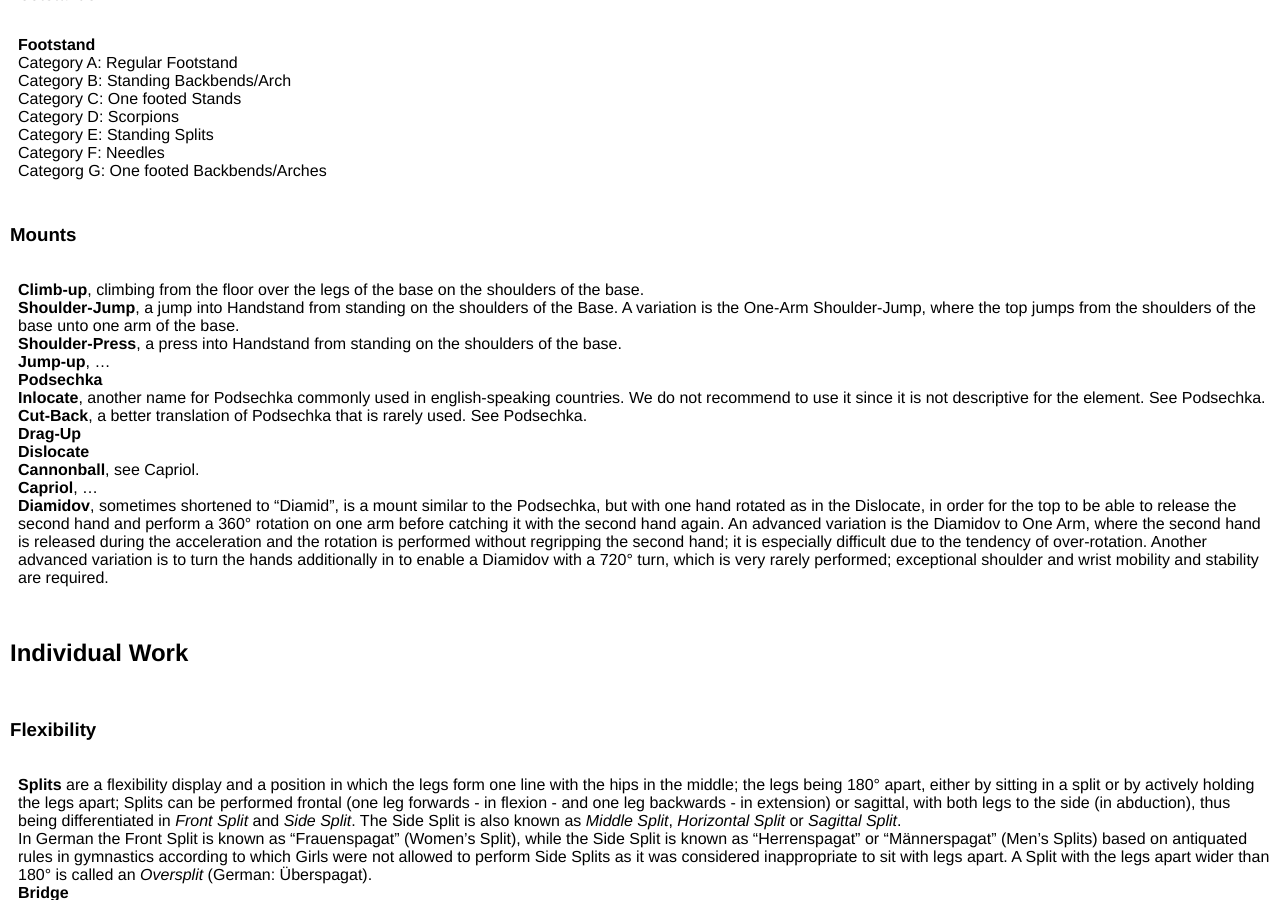
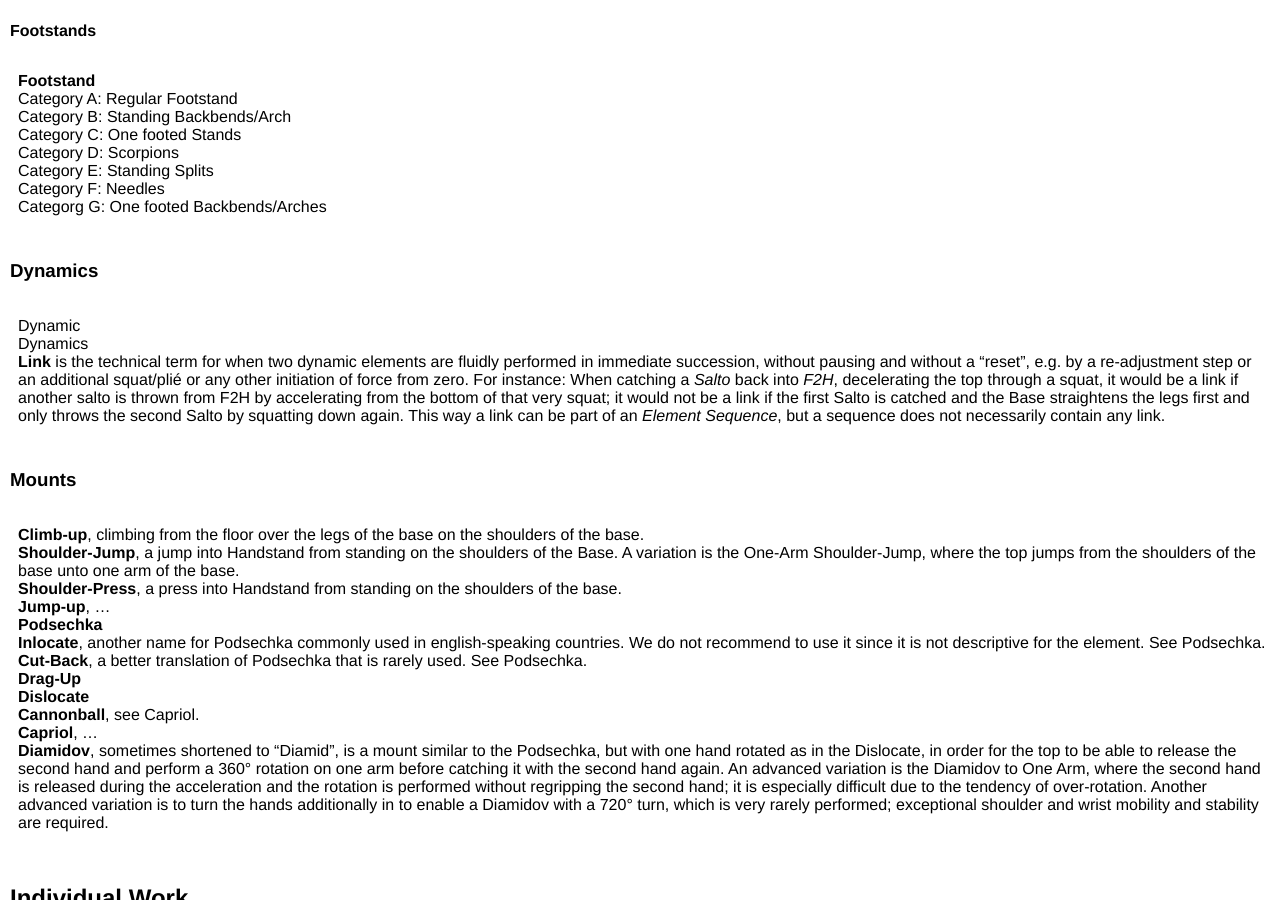
Before and after one commit to floshin/acrolib, a Jekyll site: the page built from glossary.md, in a window 1280 px wide and 900 px high, scrolled down 3106 px. Built offline with Jekyll 4.4.1, drawn with Linux system fonts in a browser that asks for light colours; our own code applies the rules of GitHub Pages for plain Markdown files; some of the changed text lies outside the part shown.

Commit message:
Update glossary.md

```diff
--- a/glossary.md
+++ b/glossary.md
@@ -33,7 +33,7 @@
 * Acrobatics
 * Acro
 * Acrobatic Gymnastics
-* Element
+* Element, .... Elements can either be performed on their own in seperation or be part of a *Sequence*. Balance elements can be seemlessly connected via *Motions*. Dynamic elements can be seemlessly connected via *Links*.
   * Partner Elements
   * Individual Elements
 * Trick, Stunt
@@ -41,6 +41,7 @@
 * Artistic
 * Execution
 * Technique
+* Sequence
 
 
 ## Partner work
@@ -131,6 +132,14 @@
 * Categorg G: One footed Backbends/Arches
 
 
+### Dynamics
+
+* Dynamic
+* Dynamics
+* **Link** is the technical term for when two dynamic elements are fluidly performed in immediate succession, without pausing and without a "reset", e.g. by a re-adjustment step or an additional squat/plié or any other initiation of force from zero. For instance: When catching a *Salto* back into *F2H*, decelerating the top through a squat, it would be a link if another salto is thrown from F2H by accelerating from the bottom of that very squat; it would not be a link if the first Salto is catched and the Base straightens the legs first and only throws the second Salto by squatting down again. This way a link can be part of an *Element Sequence*, but a sequence does not necessarily contain any link.
+
+
+
 ### Mounts
 
 * **Climb-up**, climbing from the floor over the legs of the base on the shoulders of the base.
```
